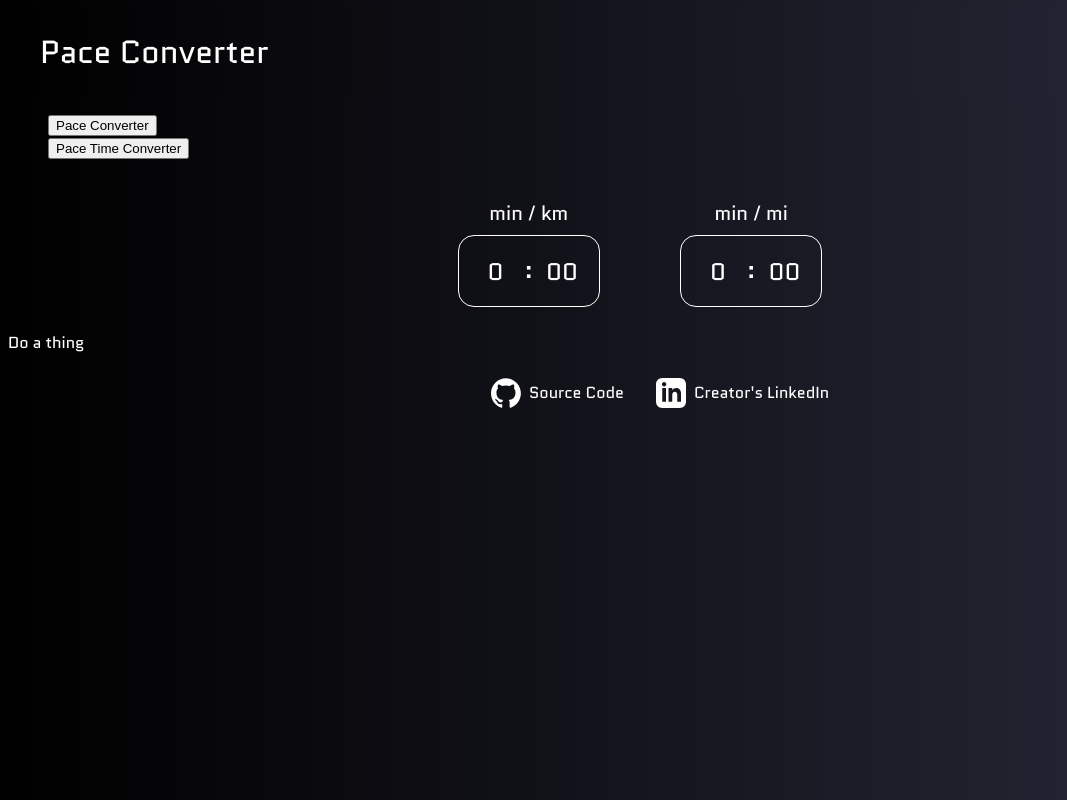
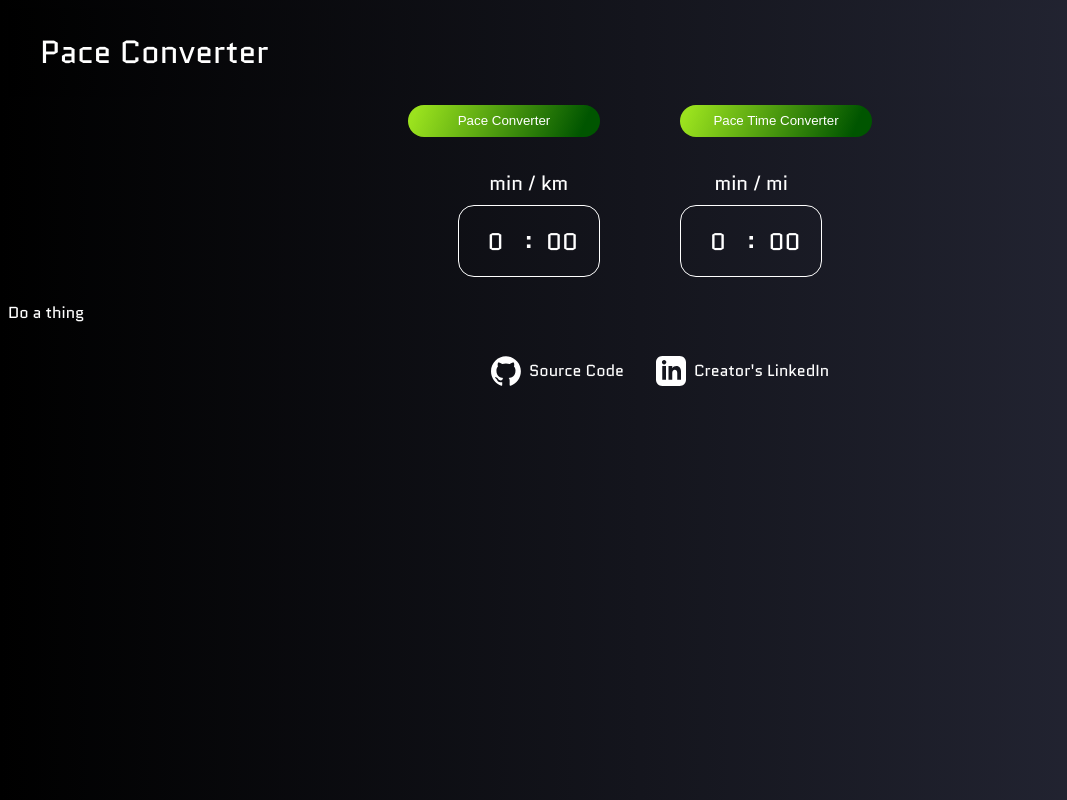
Before and after one commit to blsmxiu47/pace-converter, a React (Vite) app: page / in a window 1280 px wide. Shown: the whole page, without its empty margins (0-1067 px from the left). Built offline with nearby package versions, Linux system fonts and the light colour scheme.

Commit message:
add styles for nav tabs and buttons

```diff
--- a/src/App.scss
+++ b/src/App.scss
@@ -66,6 +66,65 @@ header {
     }
 }
 
+.navtabs {
+    display: flex;
+    justify-content: center;
+    align-items: center;
+    padding: 0 2rem;
+
+    ul {
+        display: flex;
+        justify-content: center;
+        align-items: center;
+        flex-wrap: wrap;
+        padding: 0;
+        margin: 0;
+        list-style: none;
+
+        @include breakpoint(md) {
+            gap: 4rem;
+        }
+
+        li {
+            margin: 0.5rem;
+        }
+
+        .nav-button {
+            background-image: linear-gradient(113deg, $primary 5%, $secondary 90%);
+            border-radius: 16px;
+            border-style: none;
+            box-sizing: border-box;
+            color: #fff;
+            cursor: pointer;
+            height: 2rem;
+            width: 8rem;
+            text-align: center;
+            transition: all .5s;
+
+            @include breakpoint(md) {
+                height: 2rem;
+                width: 12rem;
+            }
+        }
+
+        .nav-button:hover {
+            transition-duration: .1s;
+            box-shadow: $accent 0 1px 24px;
+            outline: none;
+            border-style: solid;
+            border-color: $accent;
+        }
+
+        .nav-button:focus, .nav-button:active {
+            transition-duration: .1s;
+            outline: none;
+            border-style: solid;
+            border-color: $accent;
+        }
+    }
+
+}
+
 .converter {
     display: flex;
     flex-direction: column;
@@ -98,6 +157,7 @@ header {
             .input-value {
                 display: inline;
                 border: none;
+                border-radius: 8px;
                 background-color: transparent;
                 text-align: center;
                 color: #fff;
@@ -142,8 +202,9 @@ footer {
 
         a {
             display: flex;
+            border-radius: 16px;
             align-items: center;
-            padding: 0 1rem;
+            padding: 0.5rem 1rem;
             text-decoration: none;
             color: #fff;
 
```
